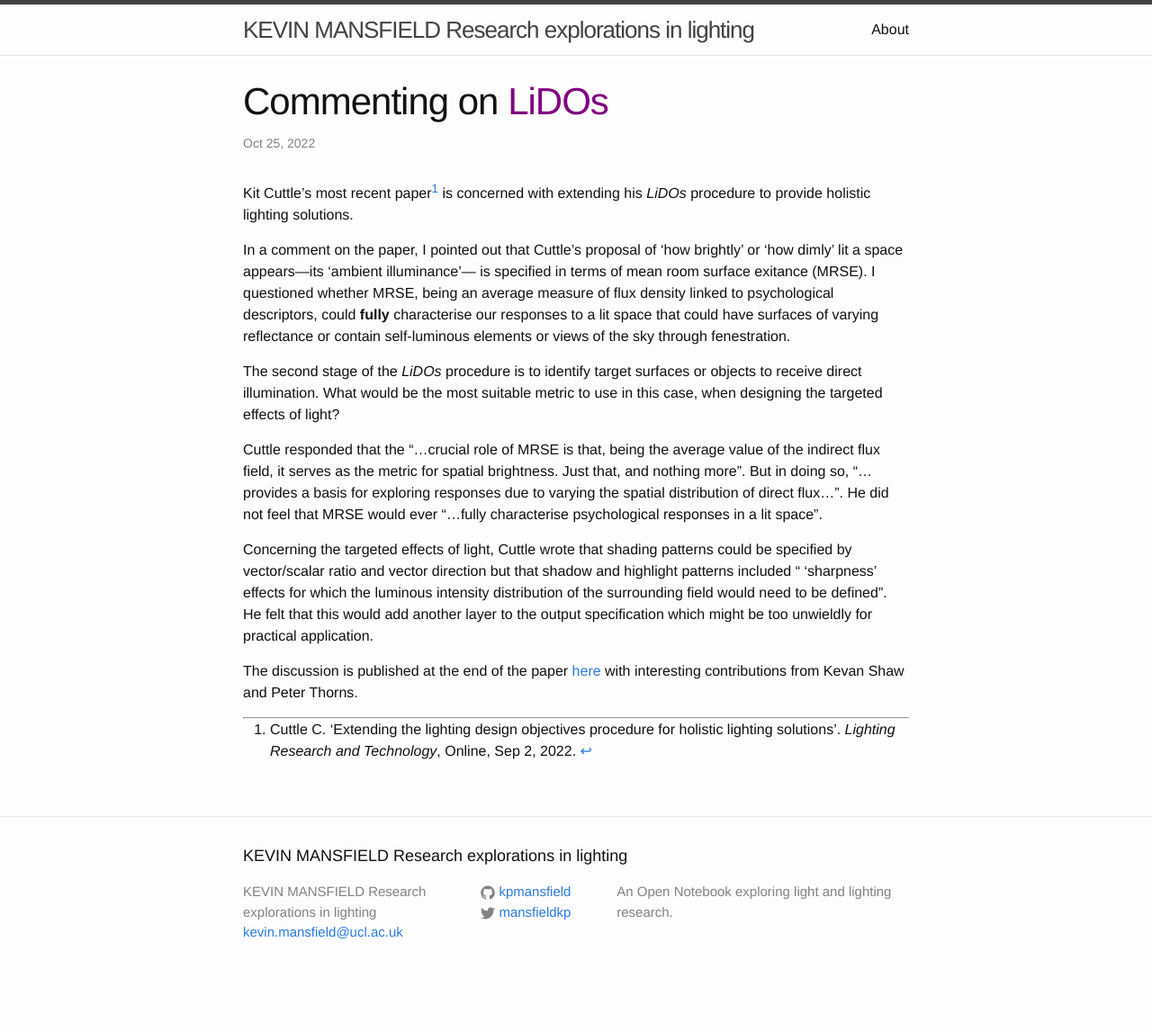
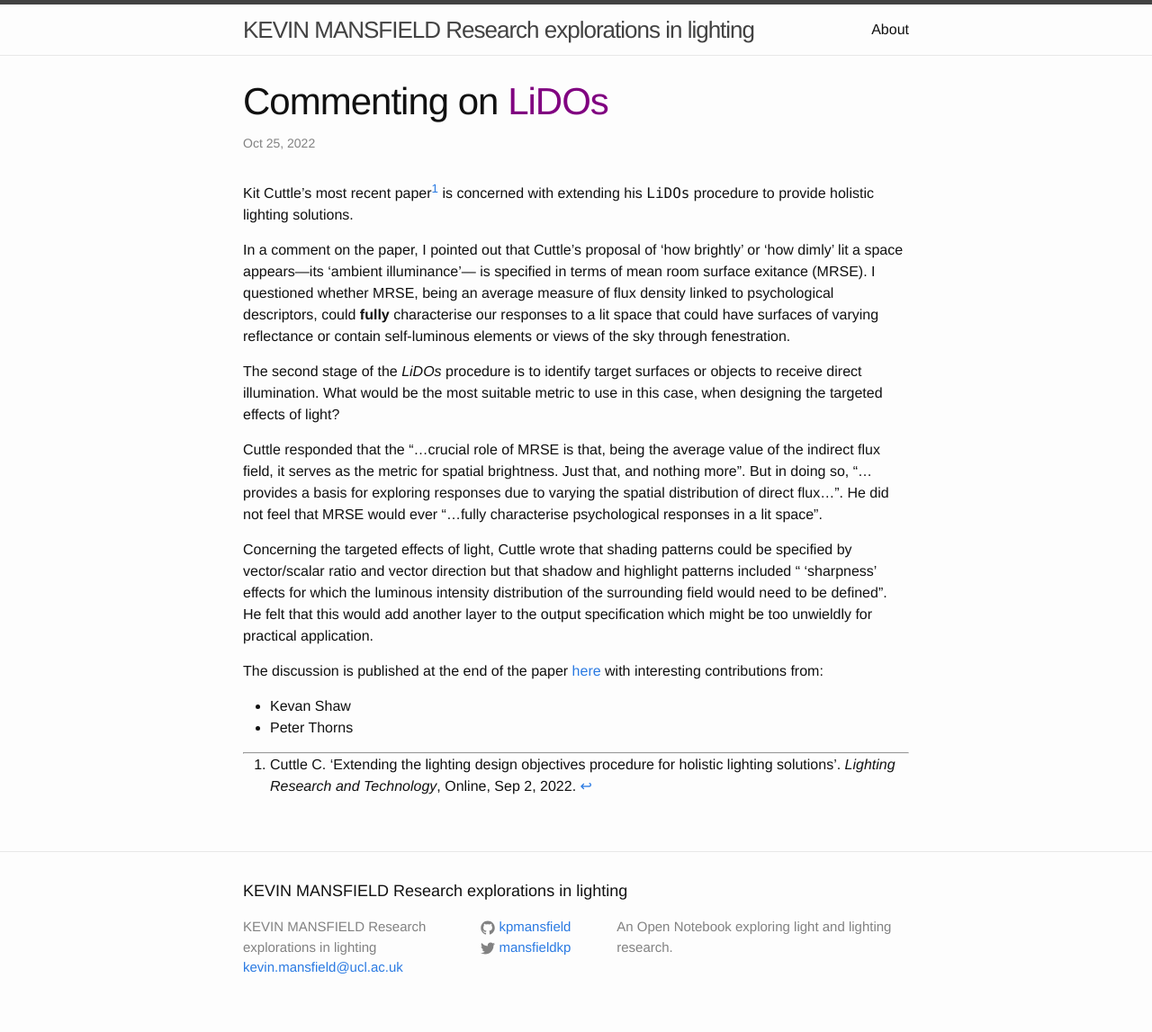
Before and after one commit to kpmansfield/kpmansfield.github.io, a Jekyll site: the page built from _posts/2022-10-25-comment-lidos.md, in a window 1280 px wide. Shown: the whole page at 90% size. Built offline with Jekyll 4.4.1, drawn with Linux system fonts in a browser that asks for light colours; before the commit the page ends 1108 px from its top, so only the background shows below that.

Commit message:
Update 2022-10-25-comment-lidos.md

```diff
--- a/_posts/2022-10-25-comment-lidos.md
+++ b/_posts/2022-10-25-comment-lidos.md
@@ -3,7 +3,7 @@ layout: post
 title: Commenting on <span style="color:purple">LiDOs</span>
 ---
 
-Kit Cuttle's most recent paper[^1] is concerned with extending his *LiDOs* procedure to provide holistic lighting solutions.
+Kit Cuttle's most recent paper[^1] is concerned with extending his <font face="Monaco">LiDOs</font> procedure to provide holistic lighting solutions.
 
 In a comment on the paper, I pointed out that Cuttle's proposal of 'how brightly' or 'how dimly' lit a space appears—its 'ambient illuminance'— is specified in terms of mean room surface exitance (MRSE). I questioned whether MRSE, being an average measure of flux density linked to psychological descriptors, could **fully** characterise our responses to a lit space that could have surfaces of varying reflectance or contain self-luminous elements or views of the sky through fenestration.
 
@@ -13,7 +13,11 @@ Cuttle responded that the "...crucial role of MRSE is that, being the average va
 
 Concerning the targeted effects of light, Cuttle wrote that shading patterns could be specified by vector/scalar ratio and vector direction but that shadow and highlight patterns included " 'sharpness' effects for which the luminous intensity distribution of the surrounding field would need to be defined". He felt that this would add another layer to the output specification which might be too unwieldly for practical application.
 
-The discussion is published at the end of the paper [here](https://doi.org/10.1177/14771535211061044) with interesting contributions from Kevan Shaw and Peter Thorns.
+The discussion is published at the end of the paper [here](https://doi.org/10.1177/14771535211061044) with interesting contributions from:
+<ul>
+<li>Kevan Shaw</li>
+<li>Peter Thorns</li>
+</ul>
 
 ---
 [^1]:Cuttle C. 'Extending the lighting design objectives procedure for holistic lighting solutions'. <em>Lighting Research and Technology</em>, Online, Sep 2, 2022.
```
